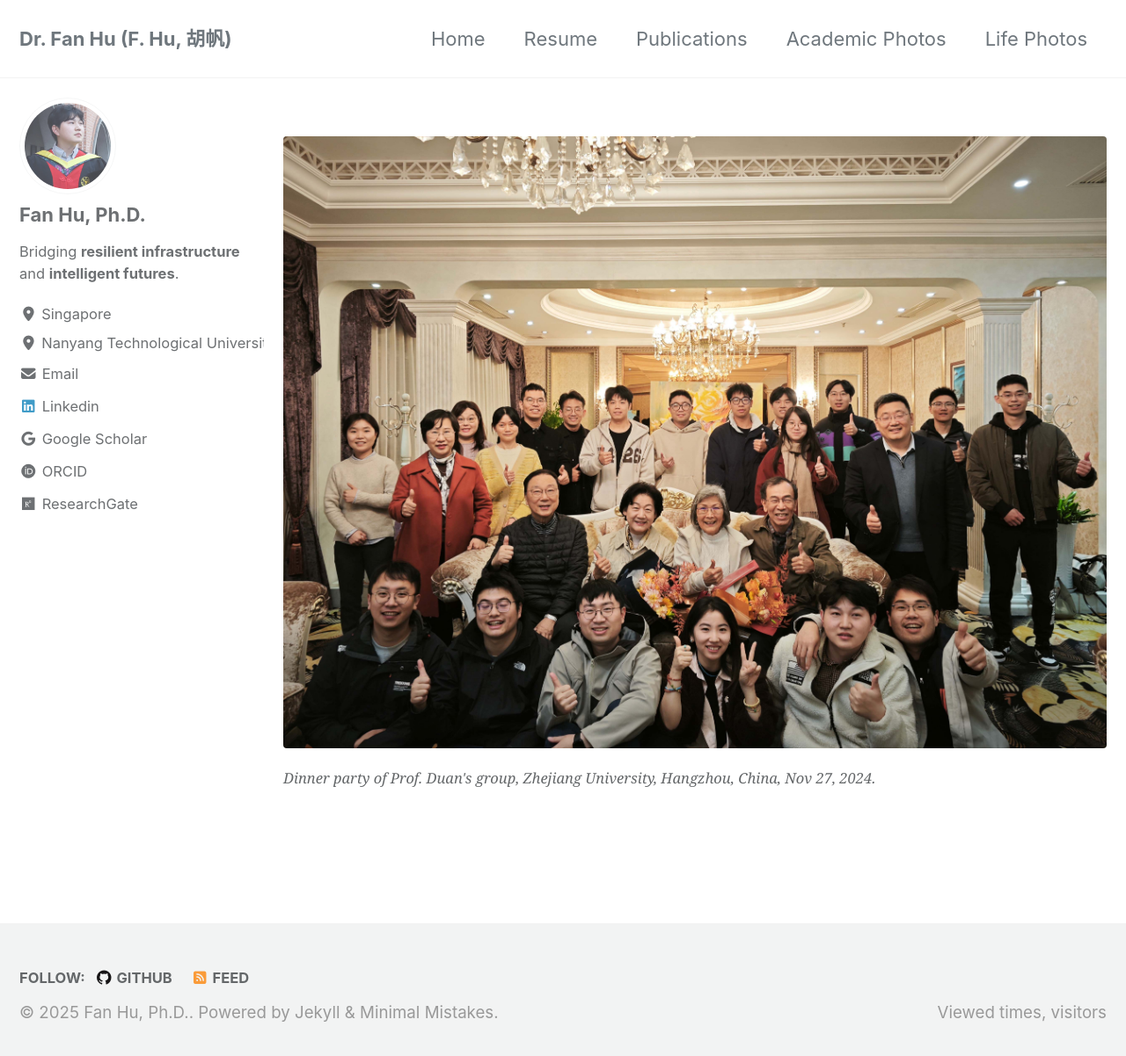
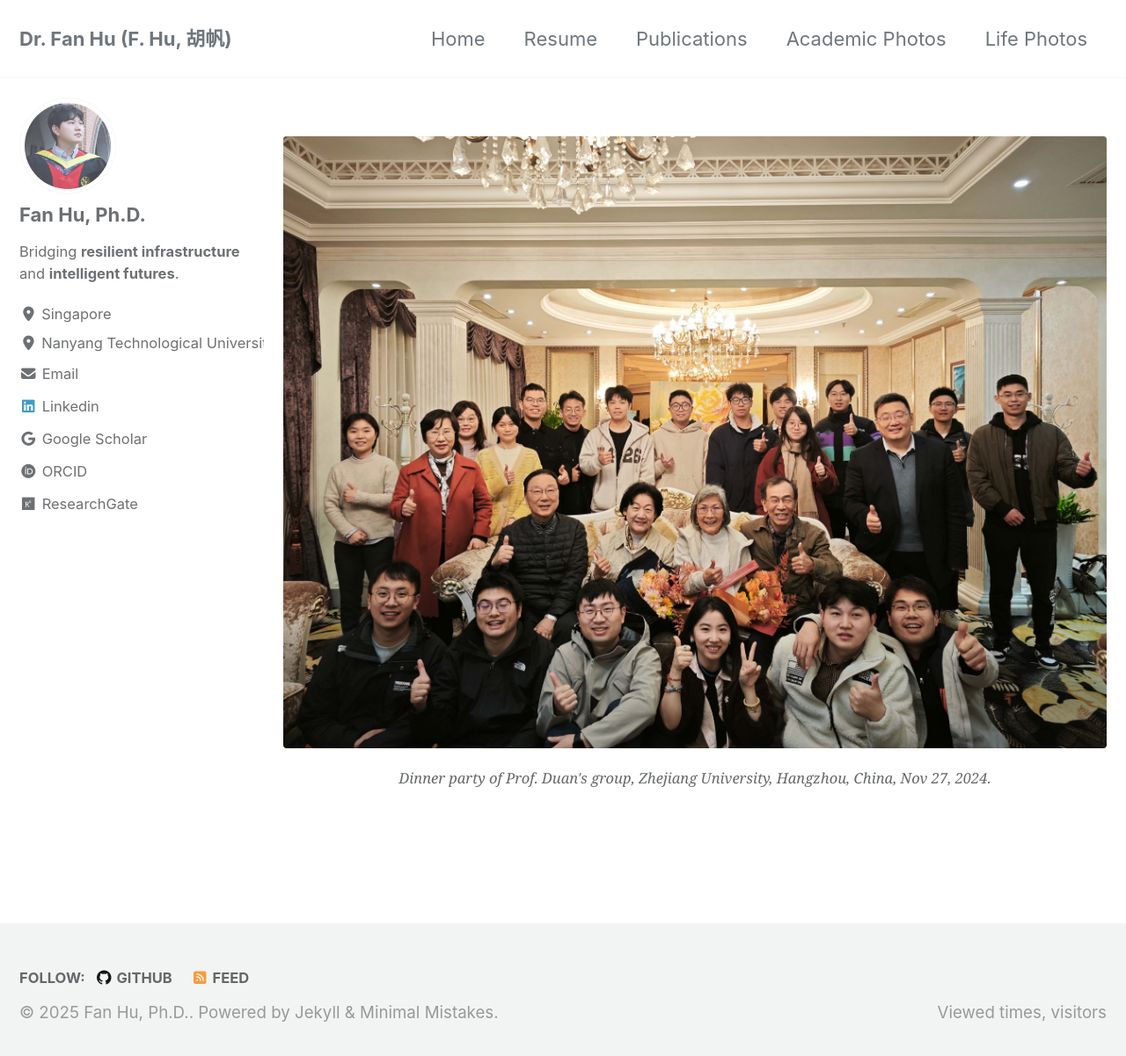
Before and after one commit to fanwindyhu/fanwindyhu.github.io, a Jekyll site: the page built from _pages/life_photos.md, in a window 1280 px wide and 1210 px high. Shown: the top 1201 px of the window at 88% size. Built offline with Jekyll 4.4.1, drawn with Linux system fonts in a browser that asks for light colours; cached includes are drawn as plain includes; comment, search, counter and statistics services are not loaded.

Commit message:
life_photos.md

```diff
--- a/_pages/life_photos.md
+++ b/_pages/life_photos.md
@@ -7,7 +7,7 @@ show_heading_anchors: false
 ---
 <figure>
   <img src="/assets/images/life1.jpg" alt="Research photo" width="500">
-  <figcaption style="text-align:center; font-style:italic;">
+  <figcaption style="display:block; text-align:center; font-style:italic; width:100%;">
   Dinner party of Prof. Duan's group, Zhejiang University, Hangzhou, China, Nov 27, 2024.
   </figcaption>
 </figure>
```
